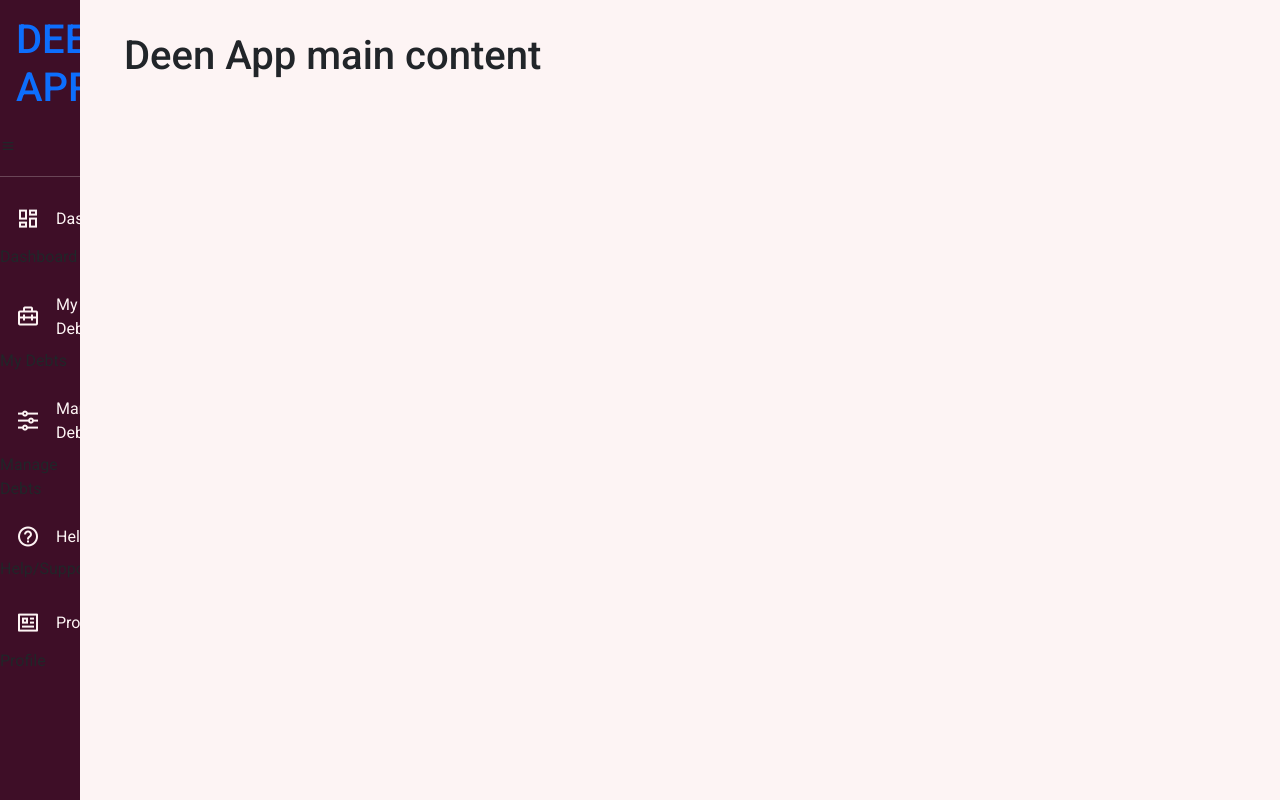
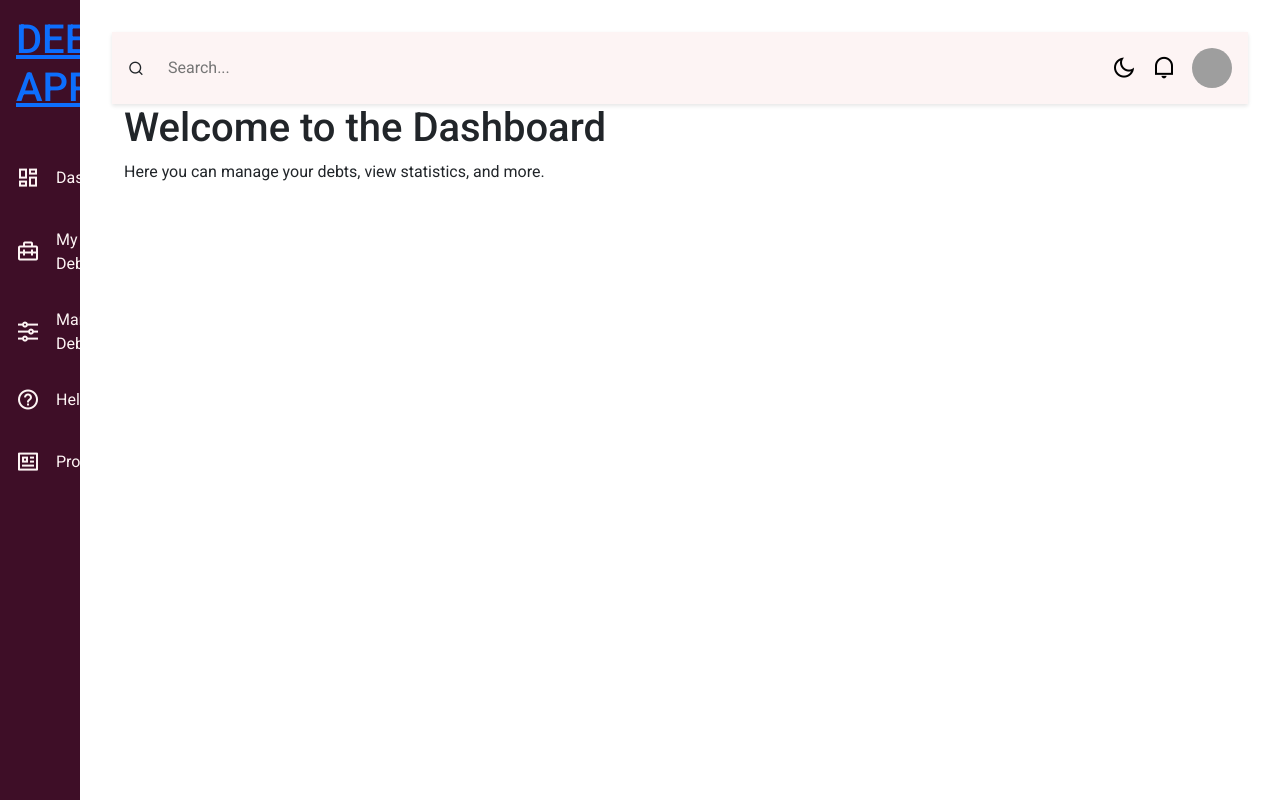
Before and after one commit to awaleH12/deen-app, a Django app: page /deen_app/dashboard/ in a window 1280 px wide. Run offline with Django 5.2, Linux system fonts and the light colour scheme; some libraries are stand-ins or nearby versions; grey boxes are pictures that could not be loaded.

Commit message:
v2 of the code at this point

```diff
--- a/deenproject/deen_app/templates/deen_app/home/dashboard.html
+++ b/deenproject/deen_app/templates/deen_app/home/dashboard.html
@@ -1,4 +1,3 @@
-
 {% load static %}
 <!doctype html>
 <html lang="en">
@@ -7,135 +6,109 @@
     <meta name="viewport" content="width=device-width, initial-scale=1">
     <title>{{ title }}</title>
     <!-- Bootstrap CSS -->
-    <link href="https://cdn.jsdelivr.net/npm/bootstrap@5.3.3/dist/css/bootstrap.min.css" rel="stylesheet" integrity="sha384-QWTKZyjpPEjISv5WaRU9OFeRpok6YctnYmDr5pNlyT2bRjXh0JMhjY6hW+ALEwIH" crossorigin="anonymous">
+    <link href="https://cdn.jsdelivr.net/npm/bootstrap@5.3.3/dist/css/bootstrap.min.css" rel="stylesheet">
     <!-- Custom CSS -->
-    <link rel="stylesheet" href="{% static 'css/styles.css' %}">
-    <!-- Literata Font -->
-    <link rel="preconnect" href="https://fonts.googleapis.com">
-    <link rel="preconnect" href="https://fonts.gstatic.com" crossorigin>
-    <link href="https://fonts.googleapis.com/css2?family=Literata:ital,opsz,wght@0,7..72,200..900;1,7..72,200..900&display=swap" rel="stylesheet">
+    <link rel="stylesheet" href="{% static 'css/dashboard.css' %}">
     <!-- Remix Icons -->
     <link href="https://cdn.jsdelivr.net/npm/remixicon@3.2.0/fonts/remixicon.css" rel="stylesheet">
-    <!-- Navbar Custom CSS -->
-    <link rel="stylesheet" href="{% static 'css/navbar.css' %}">
-    <!-- dashboard css -->
-    <link rel="stylesheet" href="{% static 'css/dashboard.css'%}">
-    <!--Import Google Icon Font-->
-    <link href="https://fonts.googleapis.com/icon?family=Material+Icons" rel="stylesheet">
-    <link href="https://cdnjs.cloudflare.com/ajax/libs/font-awesome/6.0.0-beta3/css/all.min.css" rel="stylesheet">
-    <!-- boxicons -->
+    <!-- Boxicons -->
     <link href='https://unpkg.com/boxicons@2.1.4/css/boxicons.min.css' rel='stylesheet'>
   </head>
   <body>
+    <!-- Sidebar -->
     <div class="sidebar">
-      <div class="top">
-        <div class="logo">
+      <div class="logo">
         <a href="{% url 'deen_app:home' %}">
           <h1>DEEN APP</h1>
         </a>
-
-        </div>
         <i class="bx bx-menu" id="d_menu_icon"></i>
-
       </div>
-      <hr>
-
       <ul>
         <li>
-
           <a href="#">
             <i class="ri-dashboard-line"></i>
-            <span class="nav_item">
-              Dashboard
-            </span>
+            <span class="nav_item">Dashboard</span>
           </a>
-          <span class="nav_tooltip">
-            Dashboard
-          </span>
-
-
         </li>
         <li>
-
           <a href="#">
-            <i class='bx bx-briefcase-alt-2'></i>
-            <span class="nav_item">
-              My Debts
-            </span>
+            <i class="bx bx-briefcase-alt-2"></i>
+            <span class="nav_item">My Debts</span>
           </a>
-          <span class="nav_tooltip">
-            My Debts
-          </span>
-
-
         </li>
         <li>
-
           <a href="#">
             <i class="ri-equalizer-line"></i>
-            <span class="nav_item">
-              Manage Debts
-            </span>
+            <span class="nav_item">Manage Debts</span>
           </a>
-          <span class="nav_tooltip">
-            Manage Debts
-          </span>
-
-
         </li>
         <li>
-
           <a href="#">
-            <i class='bx bx-help-circle' ></i>
-            <span class="nav_item">
-              Help/Support
-            </span>
+            <i class="bx bx-help-circle"></i>
+            <span class="nav_item">Help/Support</span>
           </a>
-          <span class="nav_tooltip">
-            Help/Support
-          </span>
-
-
         </li>
         <li>
-
           <a href="#">
             <i class="ri-profile-line"></i>
-            <span class="nav_item">
-              Profile
-            </span>
+            <span class="nav_item">Profile</span>
           </a>
-          <span class="nav_tooltip">
-            Profile
-          </span>
-
-
         </li>
       </ul>
-
     </div>
 
-    <!-- main -->
-     <div class="main-content">
+    <!-- Main Content -->
+    <div class="main-content">
+      <!-- Navbar -->
+      <nav class="navbar">
+        <div class="search-bar">
+          <i class="ri-search-line"></i>
+          <input type="text" placeholder="Search...">
+        </div>
+        <div class="navbar-icons">
+          <button class="nav-icon" id="dark-mode-toggle">
+            <i class="ri-moon-line" id="dark-mode-icon"></i>
+          </button>
+          <button class="nav-icon">
+            <i class="ri-notification-line"></i>
+          </button>
+          <div class="profile">
+            <img src="{% static 'img/profile.jpg' %}" alt="Profile">
+          </div>
+        </div>
+      </nav>
+
+      <!-- Main Section -->
       <div class="container">
-        <h1>Deen App main content</h1>
+        <h1>Welcome to the Dashboard</h1>
+        <p>Here you can manage your debts, view statistics, and more.</p>
       </div>
-
-     </div>
+    </div>
 
     <!-- Bootstrap JS -->
-    <script src="https://cdn.jsdelivr.net/npm/bootstrap@5.3.3/dist/js/bootstrap.bundle.min.js" integrity="sha384-YvpcrYf0tY3lHB60NNkmXc5s9fDVZLESaAA55NDzOxhy9GkcIdslK1eN7N6jIeHz" crossorigin="anonymous"></script>
-    <!-- Custom JS -->
-    <script src="{% static 'js/index.js' %}"></script>
-    <script src="{% static 'js/nav.js' %}"></script>
-    <!-- external script for dashboard -->
-     <script>
-      let btn_menu = document.querySelector("#d_menu_icon");
-      let sidebar = document.querySelector(".sidebar");
+    <script src="https://cdn.jsdelivr.net/npm/bootstrap@5.3.3/dist/js/bootstrap.bundle.min.js"></script>
+    <!-- Dashboard JS -->
+    <script>
+      // Sidebar Toggle
+      const btnMenu = document.querySelector("#d_menu_icon");
+      const sidebar = document.querySelector(".sidebar");
+      btnMenu.onclick = function () {
+        sidebar.classList.toggle("active");
+      };
 
-      btn_menu.onclick = function(){
-        sidebar.classList.toggle('active')
-      }
-     </script>
+      // Dark Mode Toggle
+      const darkModeToggle = document.getElementById("dark-mode-toggle");
+      const darkModeIcon = document.getElementById("dark-mode-icon");
+      const htmlElement = document.documentElement;
+
+      darkModeToggle.addEventListener("click", () => {
+        htmlElement.classList.toggle("dark-mode");
+        if (htmlElement.classList.contains("dark-mode")) {
+          darkModeIcon.classList.replace("ri-moon-line", "ri-sun-line");
+        } else {
+          darkModeIcon.classList.replace("ri-sun-line", "ri-moon-line");
+        }
+      });
+    </script>
   </body>
 </html>
--- a/deenproject/deen_app/templates/deen_app/layouts/base.html
+++ b/deenproject/deen_app/templates/deen_app/layouts/base.html
@@ -1,4 +1,3 @@
-
 {% load static %}
 <!doctype html>
 <html lang="en">
--- a/deenproject/deenproject/settings.py
+++ b/deenproject/deenproject/settings.py
@@ -125,9 +125,7 @@
 
 STATIC_URL = 'static/'
 
-STATICFILES_DIRS = [
-    BASE_DIR / "static",
-]
+
 # Default primary key field type
 # https://docs.djangoproject.com/en/5.1/ref/settings/#default-auto-field
 
```
Also changed, not shown: deenproject/deen_app/templates/deen_app/includes/navbarmenu.html (+31 -9 lines).
